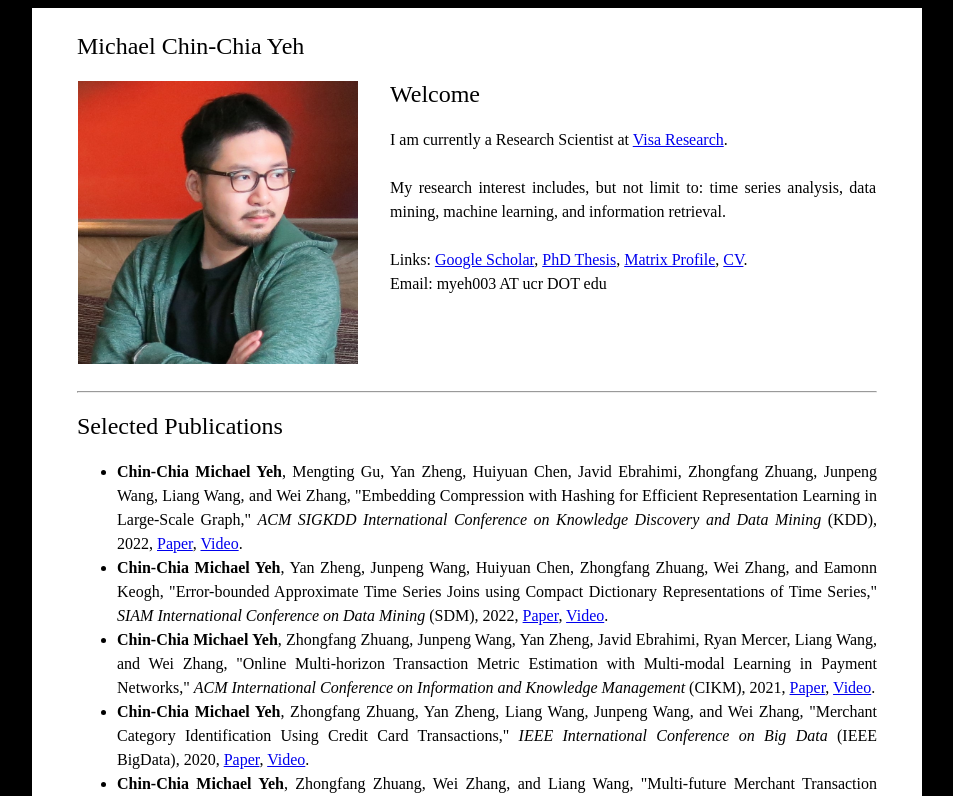
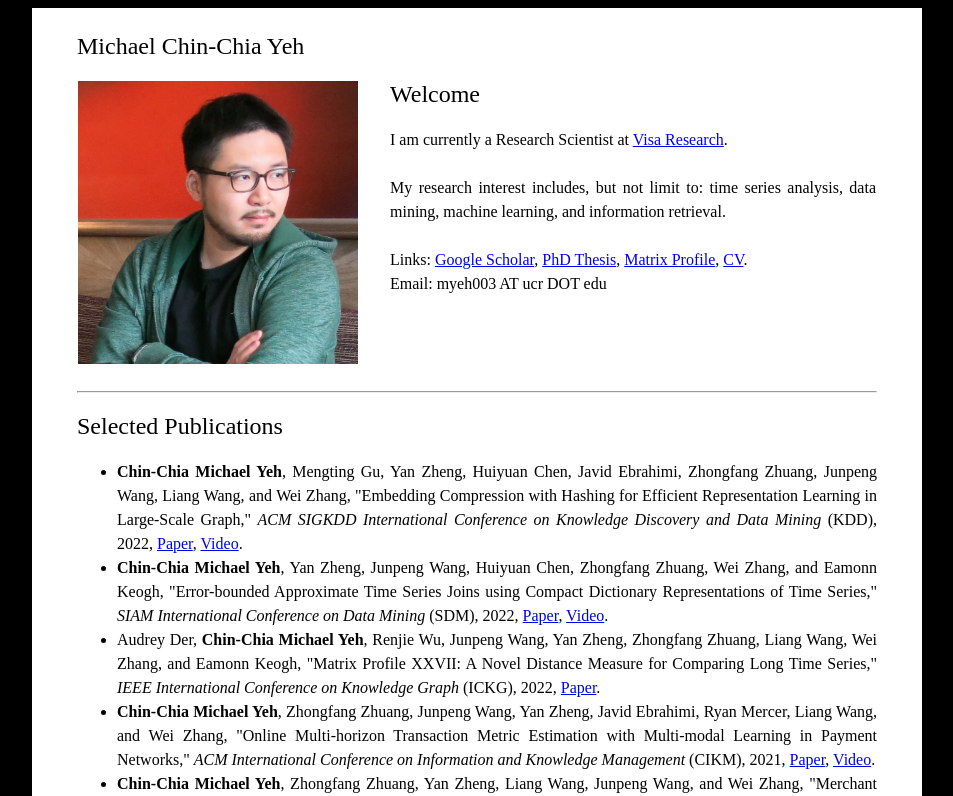
Before and after one commit to mcyeh/mcyeh.github.io, a plain HTML site: page index.html in a window 1280 px wide. Shown: the top 796 px of the page, without its empty margins (163-1116 px from the left). Drawn offline with Linux system fonts and the light colour scheme.

Commit message:
add new paper

```diff
--- a/index.html
+++ b/index.html
@@ -97,6 +97,10 @@
                 <i>SIAM International Conference on Data Mining</i> (SDM),
                 2022, <a href="https://arxiv.org/abs/2112.12965" target="_newtab">Paper</a>, <a
                     href="https://www.youtube.com/watch?v=F7e9EWb7mS8" target="_newtab">Video</a>.
+            <li> Audrey Der, <b>Chin-Chia Michael Yeh</b>, Renjie Wu, Junpeng Wang, Yan Zheng, Zhongfang Zhuang, Liang Wang, Wei Zhang, and Eamonn Keogh,
+                "Matrix Profile XXVII: A Novel Distance Measure for Comparing Long Time Series,"
+                <i>IEEE International Conference on Knowledge Graph</i> (ICKG),
+                2022, <a href="https://arxiv.org/abs/2212.06146" target="_newtab">Paper</a>.
             <li> <b>Chin-Chia Michael Yeh</b>, Zhongfang Zhuang, Junpeng Wang, Yan Zheng, Javid Ebrahimi, Ryan Mercer, Liang
                 Wang, and Wei Zhang,
                 "Online Multi-horizon Transaction Metric Estimation with Multi-modal Learning in Payment Networks,"
@@ -209,7 +213,7 @@
         </ul>
 
         <hr>
-        <p>Last Updated: August 22, 2022</p>
+        <p>Last Updated: January 19, 2023</p>
 
     </body>
 
```
